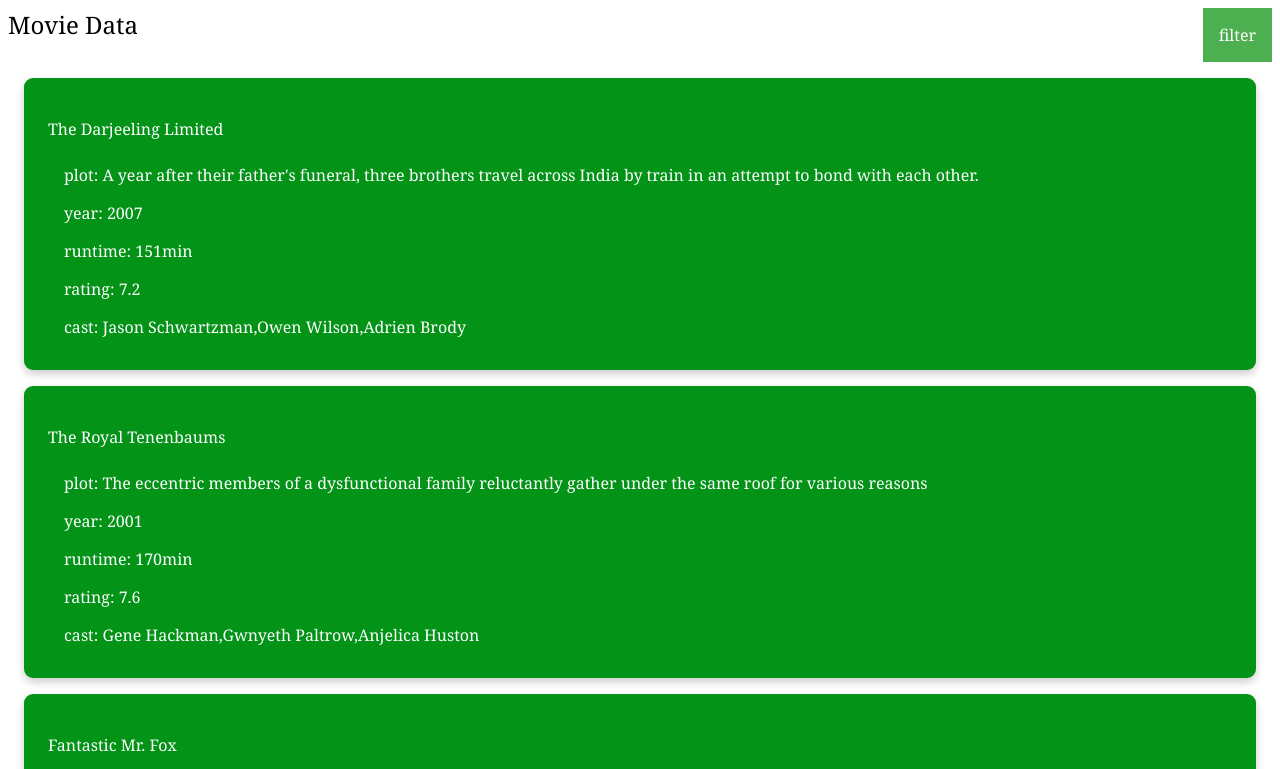
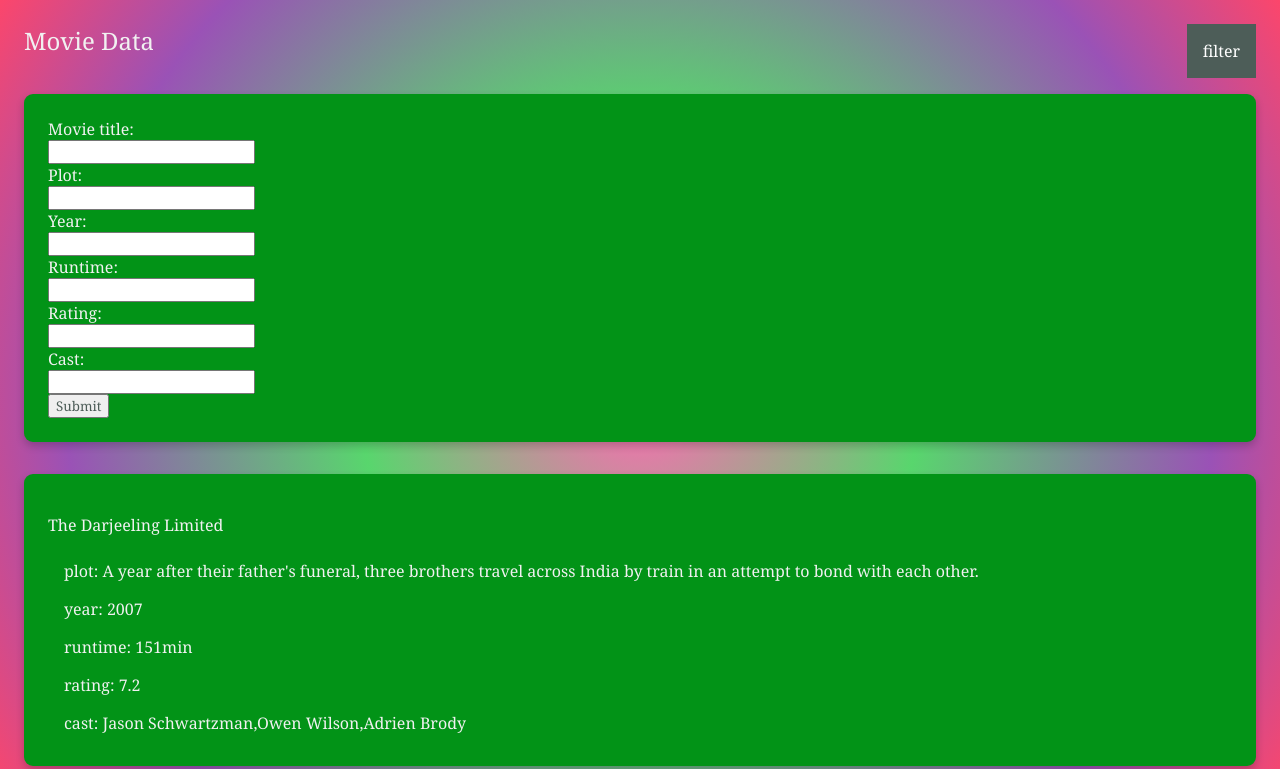
Before and after one commit to FomasTreeman/fac-moviedata, a plain HTML site: page index.html in a window 1280 px wide. Shown: the top 769 px of the page. Drawn offline with Linux system fonts and the light colour scheme.

Commit message:
user can now add movies, new movie is not applied to filters and does mess it up as order: undefined

```diff
--- a/index.css
+++ b/index.css
@@ -1,18 +1,36 @@
 /* flex container for title and filter dropdown */
 * {
     font-family: Georgia, 'Times New Roman', Times, serif;
+    color: #f1f1f1;
+}
+
+body {
+    background-repeat: no-repeat;
+    background-attachment: fixed;
+    background-image: radial-gradient(circle, #FF69B4 0%, rgba(88, 214, 109, 1) 37%, rgba(154, 82, 182, 1) 76%, rgba(252, 70, 107, 1) 100%);
 }
 
 .container {
     display: flex;
     justify-content: space-between;
+    padding: 1rem;
+    padding-bottom: 0px;
 }
 
 header {
     font-size: x-large;
 }
 
-.card {
+#movies {
+    display: flex;
+    flex-direction: column;
+}
+
+input, button  {
+    color: #4d5d58;
+}
+
+.card, .inputForm{
     /* Add shadows to create the "card" effect */
     box-shadow: 0 4px 8px 0 rgba(0, 0, 0, 0.2);
     transition: 0.3s;
@@ -27,7 +45,7 @@ header {
 /* On mouse-over, add a deeper shadow */
 .card:hover {
     box-shadow: 0 8px 16px 0 rgba(0, 0, 0, 0.2);
-    background:rgb(8, 98, 5)
+    background: rgb(85, 158, 83)
 }
 
 li {
@@ -38,7 +56,7 @@ li {
 
 /* Style The Dropdown Button */
 .dropbtn {
-    background-color: #4CAF50;
+    background-color: #4d5d58;
     color: white;
     padding: 16px;
     font-size: 16px;
@@ -77,5 +95,5 @@ li {
 
 /* Change the background color of the dropdown button when the dropdown content is shown */
 .dropdown:hover .dropbtn {
-    background-color: #3e8e41;
+    background-color: #66b569;
 }
--- a/index.html
+++ b/index.html
@@ -15,29 +15,47 @@
         <div class="dropdown">
             <button class="dropbtn">filter</button>
             <div class="dropdown-content">
-                <a href="#">Alphabetical Asc</a>
-                <a href="#">Alphabetical Desc</a>
-                <a href="#">Year Asc</a>
-                <a href="#">Year Desc</a>
-                <a href="#">Rating Asc</a>
-                <a href="#">Rating Desc</a>
-                <a href="#">Runtime Asc</a>
-                <a href="#">Runtime Desc</a>
+                <a onclick="reorder(alphOrderAsc.reverse());" href="#">Alphabetical</a>
+                <a onclick="reorder(yearOrderAsc.reverse());" href="#">Year</a>
+                <a onclick="reorder(rateOrderAsc.reverse());" href="#">Rating</a>
+                <a onclick="reorder(timeOrderAsc.reverse());" href="#">Runtime</a>
             </div>
         </div>
     </div>
     <div id="movies">
-
+        <div class="inputForm">
+            <form>
+                <label for="title">Movie title:</label><br>
+                <input type="text" id="title" name="title"><br>
+                <label for="plot">Plot:</label><br>
+                <input type="text" id="plot" name="plot"><br>
+                <label for="year">Year:</label><br>
+                <input type="text" id="year" name="year"><br>
+                <label for="runtime">Runtime:</label><br>
+                <input type="text" id="runtime" name="runtime"><br>
+                <label for="rating">Rating:</label><br>
+                <input type="text" id="rating" name="rating"><br>
+                <label for="cast">Cast:</label><br>
+                <input type="text" id="cast" name="cast"><br>
+                <button onClick="addMovie()" type="button"> Submit </button>
+            </form>
+        </div>
     </div>
     <script>
-        let alphOrderAsc = [0, 2, 3, 1];
-        let yearOrderAsc = [1, 0, 2, 3];
-        let rateOrderAsc = [0, 1, 2, 3];
+        // [The Dar..., The Roal...., Fantastic..., The Grand...]
+        const alphOrderAsc = [0, 3, 1, 2];
+        const yearOrderAsc = [1, 0, 2, 3];
+        const rateOrderAsc = [0, 1, 2, 3];
+        const timeOrderAsc = [1, 3, 0, 2];
 
         let movieData = {
             "The Darjeeling Limited": {
                 plot: "A year after their father's funeral, three brothers travel across India by train in an attempt to bond with each other.",
-                cast: ["Jason Schwartzman", "Owen Wilson", "Adrien Brody"],
+                cast: [
+                    "Jason Schwartzman",
+                    "Owen Wilson",
+                    "Adrien Brody"
+                ],
                 runtime: 151,
                 rating: 7.2,
                 year: 2007,
@@ -46,7 +64,11 @@
                 plot: "The eccentric members of a dysfunctional family reluctantly gather under the same roof for various reasons",
                 rating: 7.6,
                 year: 2001,
-                cast: ["Gene Hackman", "Gwnyeth Paltrow", "Anjelica Huston"],
+                cast: [
+                    "Gene Hackman",
+                    "Gwnyeth Paltrow",
+                    "Anjelica Huston"
+                ],
                 runtime: 170,
             },
             "Fantastic Mr. Fox": {
@@ -66,27 +88,53 @@
                 runtime: 159,
                 year: 2014,
                 plot: "A writer encounters the owner of an aging high-class hotel, who tells him of his early years serving as a lobby boy in the hotel's glorious years under an exceptional concierge.",
-                cast: ["Ralph Fiennes", "F. Murray Abraham", "Mathieu Amalric"],
+                cast: [
+                    "Ralph Fiennes",
+                    "F. Murray Abraham",
+                    "Mathieu Amalric"
+                ],
             },
         };
 
         // cast selection
 
         // add movie
+        function addMovie() {
+            let form = document.getElementsByTagName("form");
+            const data = new FormData(form[0]);
+            console.log(data.get("title"));
+            movieTitle = data.get("title");
+            console.log(movieTitle);
+            newMovieInfo = {};
+            data.forEach((value, key) => { if (key !== "title") newMovieInfo[key] = value });
+            movieData[movieTitle] = newMovieInfo;
 
-        // loop
-        for (const key in movieData) {
-            console.log(key)
+            createCard(movieTitle);
+        }
+
+        function createList() {
+            for (const key in movieData) {
+                console.log(key)
+                createCard(key);
+            }
+        }
+
+        function createCard(key) {
             let infoKey = movieData[key];
             let movieEntry = document.createElement("div");
             movieEntry.setAttribute("class", "card")
             let movieTitle = document.createElement("p");
             let movieInfo = document.createElement("ul");
             let rating = document.createElement("li");
+            // rating.setAttribute("id", "rating");
             let cast = document.createElement("li");
+            // cast.setAttribute("id", "cast");
             let runtime = document.createElement("li");
+            // runtime.setAttribute("id", "runtime");
             let year = document.createElement("li");
+            // year.setAttribute("id", "year");
             let plot = document.createElement("li");
+            // plot.setAttribute("id", "plot");
             movieTitle.innerHTML = key;
             plot.innerHTML = "plot: " + infoKey["plot"];
             year.innerHTML = "year: " + infoKey["year"];
@@ -102,7 +150,31 @@
             movieEntry.appendChild(cast);
             let movies = document.getElementById("movies");
             movies.appendChild(movieEntry);
-        }
+        };
+
+        function reorder(order = null) {
+            if (order == null) {
+                createList()
+            } else {
+                const cards = document.getElementsByClassName("card");
+                console.log(cards);
+                Array.from(cards).forEach((element, index) => {
+                    element.setAttribute("style", "order: " + order[index])
+                }); {
+                }
+
+                //
+                // potential but for aesthetics rather than clearing child nodes, just use css to move elements
+                //
+
+                // const temp = document.createDocumentFragment();
+                // const container = document.getElementById("movies");
+                // for (let index in order) {temp.appendChild(cards[index])};
+                // container.appendChild(temp);
+            }
+        };
+
+        reorder();
     </script>
 </body>
 
```
